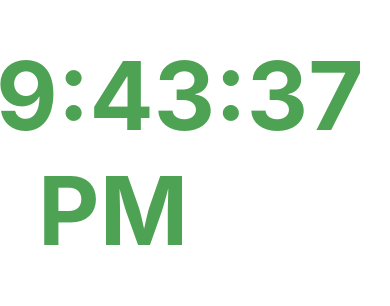
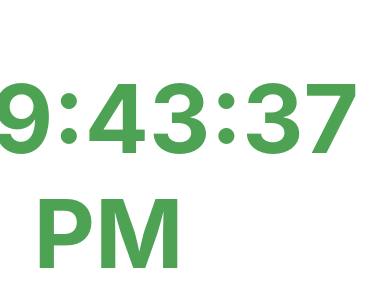
Before and after one commit to Saroj-Kumarr/Timer-App, a React (Create React App) app: page / in a window 390 px wide. Shown: the part 152-458 px from the top of the page. Built offline with nearby package versions, Linux system fonts and the light colour scheme.

Commit message:
Updating...

```diff
--- a/src/App.css
+++ b/src/App.css
@@ -35,7 +35,7 @@ body {
   #test #header {
     text-align: center;
     font-size: 95px;
-    margin-top: 45%;
-    margin-left: -35%;
+    margin-top: 55%;
+    margin-left: -37%;
   }
 }
```
